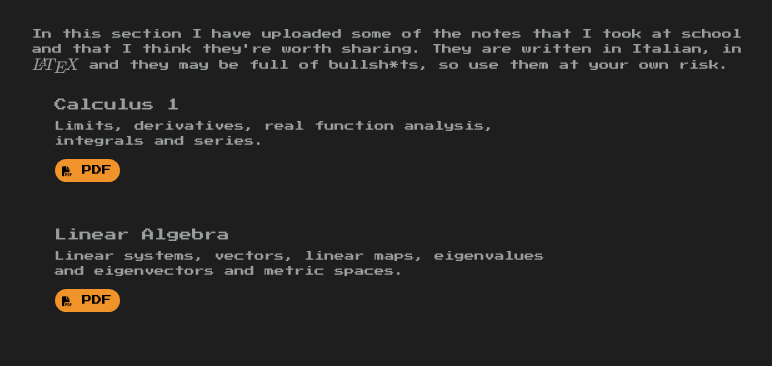
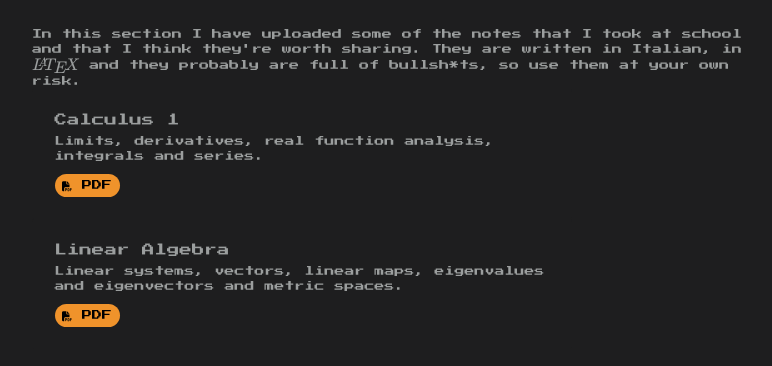
Before and after one commit to ice-bit/ice-bit.github.io, a plain HTML site: page notes.html in a window 1280 px wide. Shown: the part 270-636 px from the top of the page, without its empty margins (248-1020 px from the left). Drawn offline with nearby package versions, Linux system fonts and the light colour scheme.

Commit message:
Updating...

```diff
--- a/notes.html
+++ b/notes.html
@@ -35,7 +35,7 @@
         <div class="container desc">
             In this section I have uploaded some of the notes that I took at school and that
             I think they're worth sharing.
-            They are written in Italian, in \(\LaTeX\) and they may be full of bullsh*ts, so use them
+            They are written in Italian, in \(\LaTeX\) and they probably are full of bullsh*ts, so use them
             at your own risk.
 
             <div class="card w-75">
```
